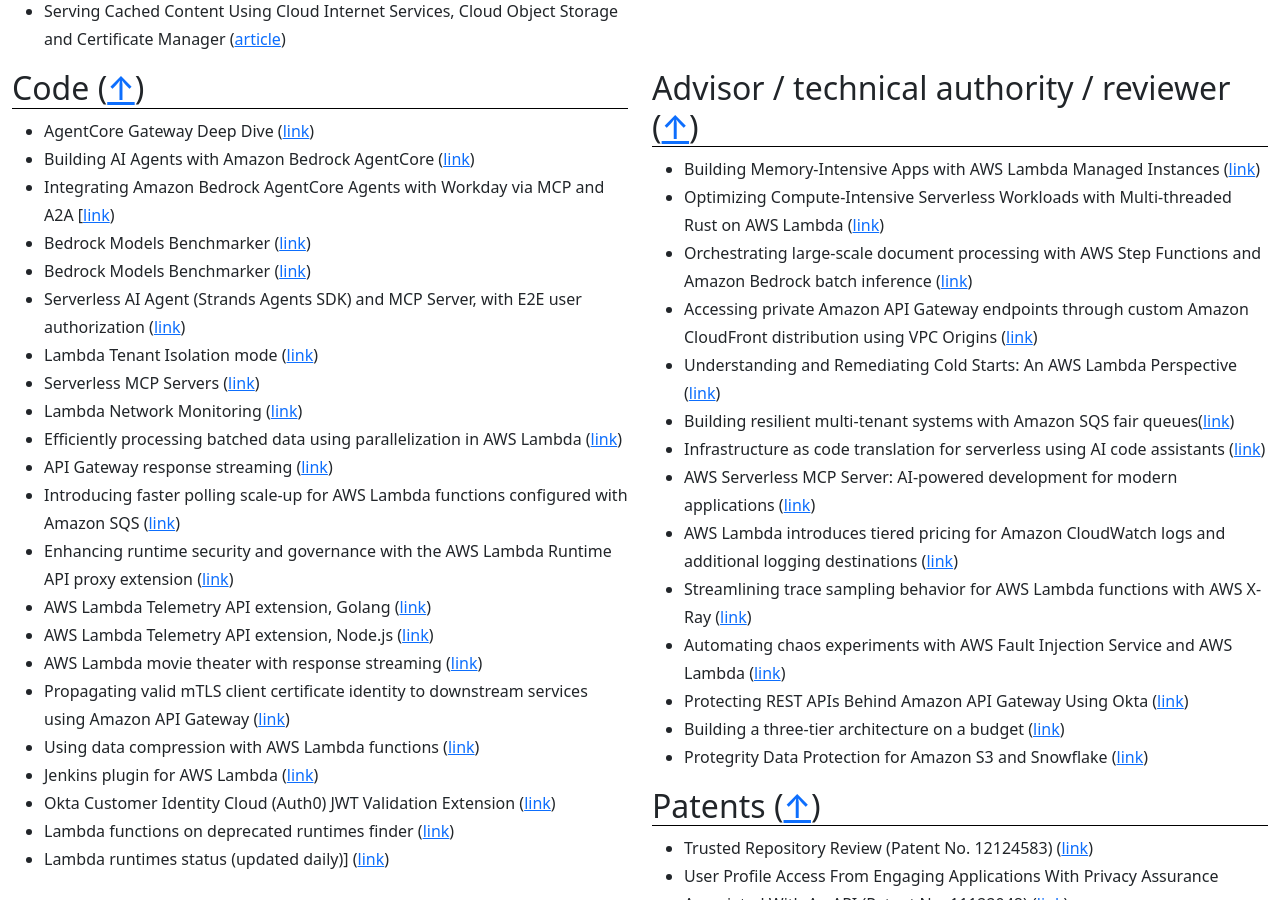
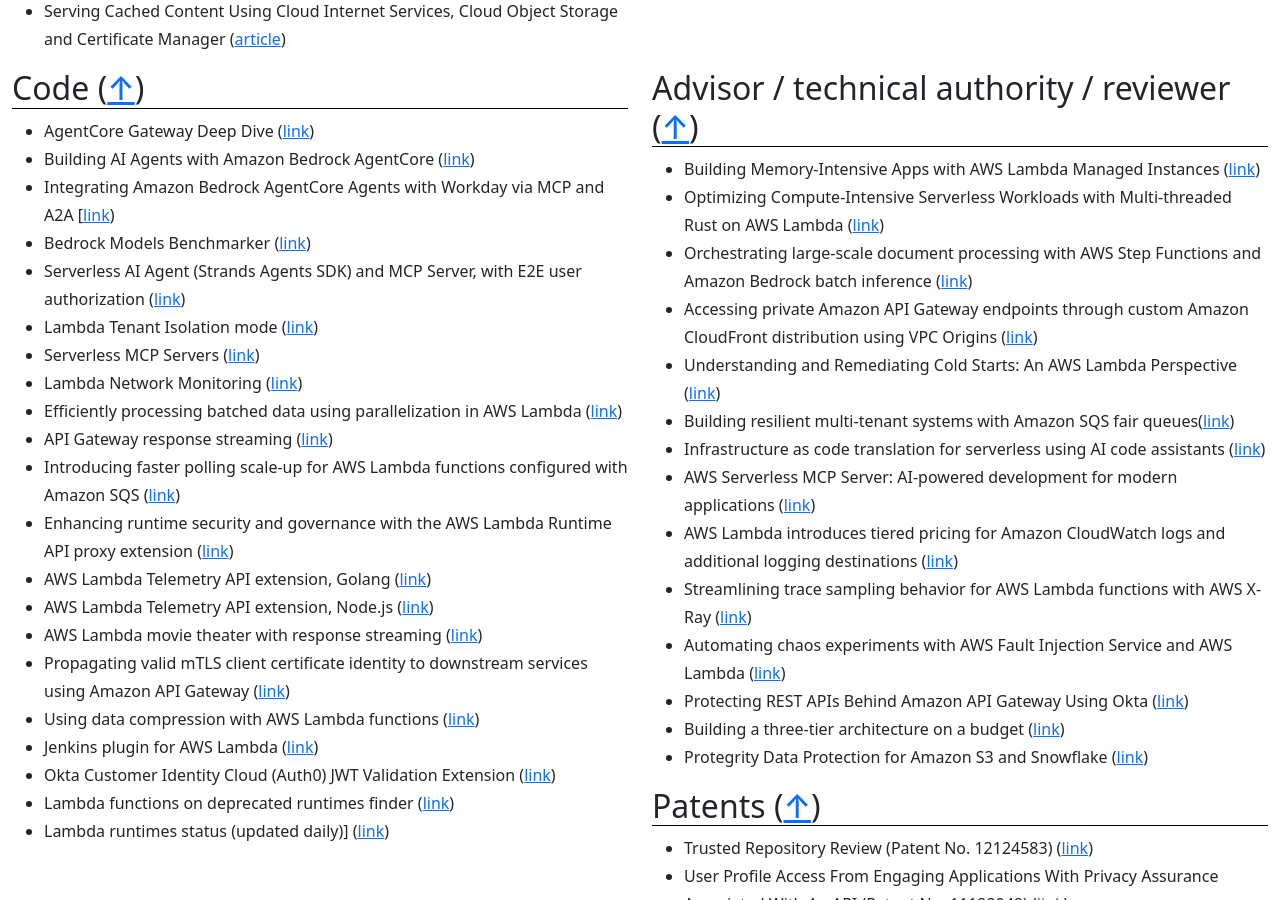
Before and after one commit to aal80/whoami, a Jekyll site: the page built from index.md, in a window 1280 px wide and 900 px high, scrolled down 3199 px. Built offline with Jekyll 4.4.1, drawn with Linux system fonts in a browser that asks for light colours.

Commit message:
Update code.md

```diff
--- a/_includes/code.md
+++ b/_includes/code.md
@@ -3,7 +3,6 @@
 - AgentCore Gateway Deep Dive ([link](https://github.com/aws-samples/sample-genai-strats/tree/main/workshops/agentcore-gateway-deep-dive))
 - Building AI Agents with Amazon Bedrock AgentCore ([link](https://github.com/aws-samples/sample-genai-strats/tree/main/workshops/agentcore-building-ai-agents))
 - Integrating Amazon Bedrock AgentCore Agents with Workday via MCP and A2A [[link](https://github.com/aws-samples/sample-genai-strats/tree/main/workshops/agentcore-workday-integration))
-- Bedrock Models Benchmarker ([link](https://github.com/aal80/bedrock-model-benchmarker))
 - Bedrock Models Benchmarker ([link](https://github.com/aal80/bedrock-model-benchmarker))
 - Serverless AI Agent (Strands Agents SDK) and MCP Server, with E2E user authorization ([link](https://github.com/aws-samples/sample-serverless-mcp-servers/tree/main/strands-agent-on-lambda))
 - Lambda Tenant Isolation mode ([link](https://github.com/aws-samples/sample-lambda-tenant-isolation))
```
